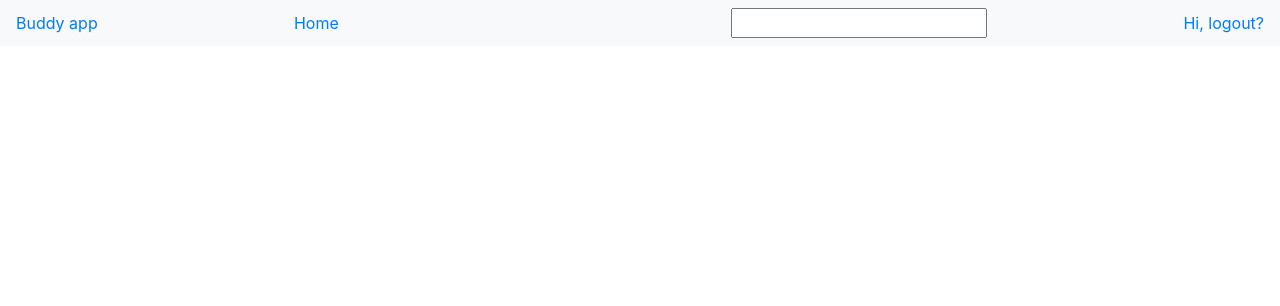
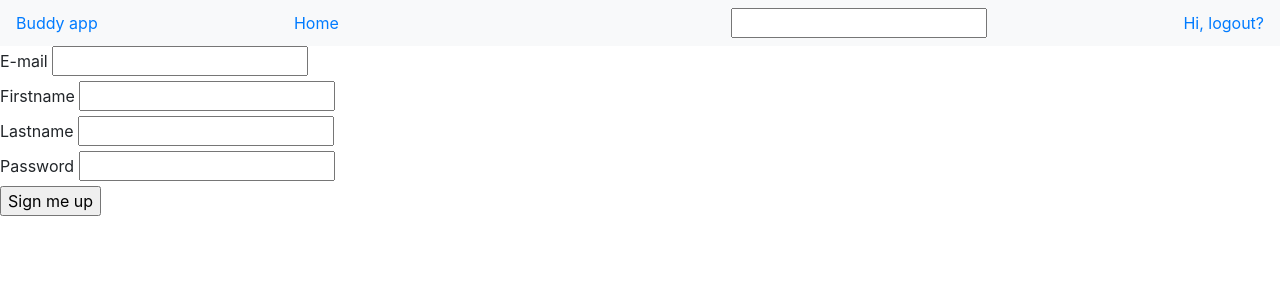
Before and after one commit to LunaOlbrechts/Buddyapp, a PHP site: page /signup.php in a window 1280 px wide. Shown: the top 306 px of the page. Run offline with PHP 8.4, Linux system fonts and the light colour scheme.

Commit message:
Sign up form Signup
HTML code for form signup

```diff
--- a/signup.php
+++ b/signup.php
@@ -1,4 +1,8 @@
 <?php
+    include_once(__DIR__ . "/classes/User.php");
+
+
+
 
 ?>
 <!DOCTYPE html>
@@ -12,5 +16,44 @@
 </head>
 <body>
     <?php include_once("include/nav.inc.php"); ?>
+
+    <?php if(isset($error)): ?>
+            <div class="error"><?php echo $error; ?></div>
+    <?php endif; ?>
+
+        <?php if(isset($success)): ?>
+                <div class="success"><?php echo $success ?></div>
+        <?php endif; ?>
+
+
+    <form action="" method="post">
+
+        <div>
+            <label for="email">E-mail</label>
+            <input type="text" name="email" id="email">
+        </div>
+
+        <div>
+            <label for="firstname">Firstname</label>
+            <input type="text" name="firstname" id="firstname">
+        </div>
+
+        <div>
+            <label for="lastname">Lastname</label>
+            <input type="text" name="lastname" id="lastname">
+        </div>
+
+        <div>
+            <label for="password">Password</label>
+            <input type="text" name="password" id="password">
+        </div>
+
+        <div>
+            <input type="submit" value="Sign me up">
+        </div>
+
+
+    </form>
+
 </body>
 </html>
```
